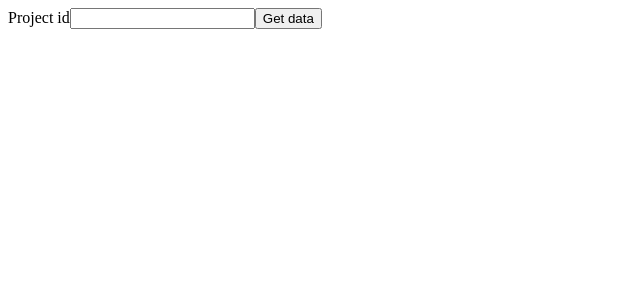
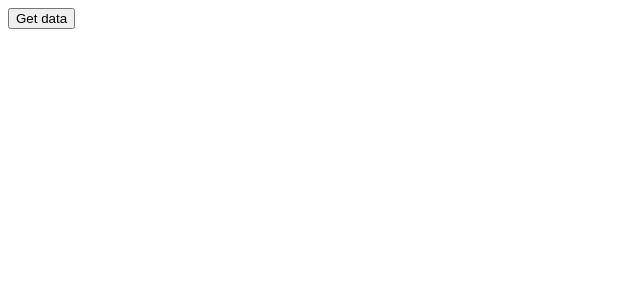
Before and after one commit to m3co/arca-gateway, a React app: page / in a window 1280 px wide. Shown: the top 300 px of the page, without its empty margins (0-640 px from the left). Built offline with nearby package versions, Linux system fonts and the light colour scheme; the HTML template or start-up script is replaced by a standard one.

Commit message:
Get rid of getProject form

```diff
--- a/package.json
+++ b/package.json
@@ -31,7 +31,6 @@
     "react": "^16.0.0",
     "react-dom": "^16.0.0",
     "react-router-dom": "4.2.2",
-    "redux-form": "^7.2.0",
     "redux-thunk": "^2.2.0",
     "socket.io": "^2.0.4",
     "webpack": "^3.10.0"
--- a/src/App.js
+++ b/src/App.js
@@ -2,10 +2,8 @@ import React, {Component} from 'react';
 import {connect} from 'react-redux';
 import {bindActionCreators} from 'redux';
 import * as getRow from 'src/actions/GetRow';
-import ProjectForm from 'src/ProjectForm';
 
 function mapStateToProps (state) {
-    console.log(state, 'mapStateToProps');
     return {
         rows: state.rows
     }
@@ -16,15 +14,6 @@ function mapDispatchToProps(dispatch) {
 }
 
 class App extends Component {
-    constructor() {
-        super();
-        this.submit = this.submit.bind(this);
-    }
-
-    submit(values) {
-        this.props.getRow(values.projectId);
-    }
-
     drawTableRow(row, index) {
         return (
             <div className='row' key={index}>
@@ -41,10 +30,9 @@ class App extends Component {
 
         return (
             <div>
-                <ProjectForm onSubmit={this.submit}></ProjectForm>
                 {this.props.rows.length > 0 ? this.props.rows.map((row, index) => drawTr(row, index)) : null}
 
-                <br />
+                <button onClick={() => this.props.getRow()}>Get data</button>
             </div>
         )
     }
--- a/src/ProjectForm.js
+++ /dev/null
@@ -1,22 +0,0 @@
-import React from 'react';
-import { Field, reduxForm } from 'redux-form';
-
-let ProjectForm = props => {
-    const { handleSubmit } = props;
-    return (
-        <form onSubmit={handleSubmit}>
-            <div>
-                <label htmlFor="projectId">Project id</label>
-                <Field name="projectId" component="input" type="text" />
-                <button type="submit">Get data</button>
-            </div>
-        </form>
-    )
-}
-
-ProjectForm = reduxForm({
-  // a unique name for the form
-  form: 'project'
-})(ProjectForm);
-
-export default ProjectForm;
--- a/src/actions/GetRow.js
+++ b/src/actions/GetRow.js
@@ -14,7 +14,7 @@ export function getRow(projectId) {
         client.emit('data', {
             query: 'select',
             module: 'fnCostTasks1',
-            project: projectId
+            project: 11
         });
     });
 
--- a/src/reducers/rows.js
+++ b/src/reducers/rows.js
@@ -1,6 +1,7 @@
 export default function rows(state = [], action) {
     switch (action.type) {
         case 'GET_ROW':
+            console.log(state);
             return [ ...state, action.payload]
 
         default:
```
